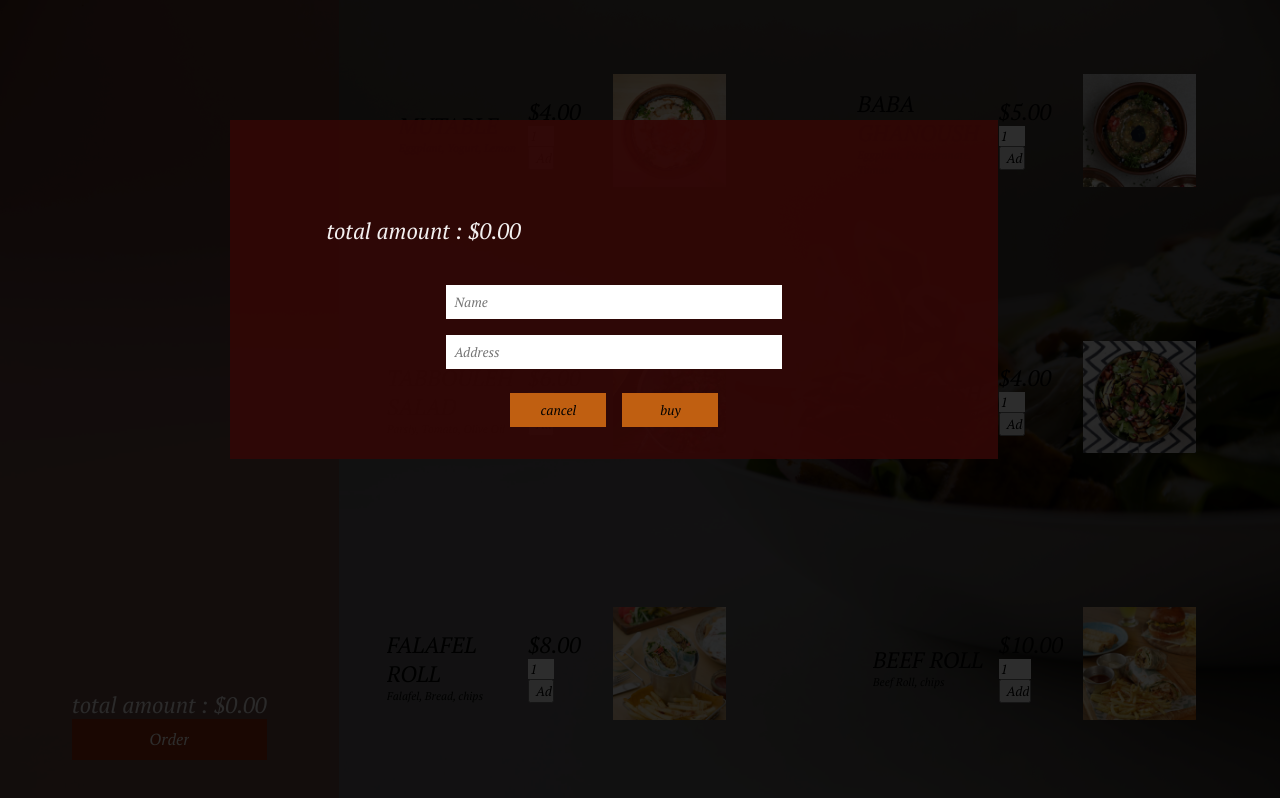
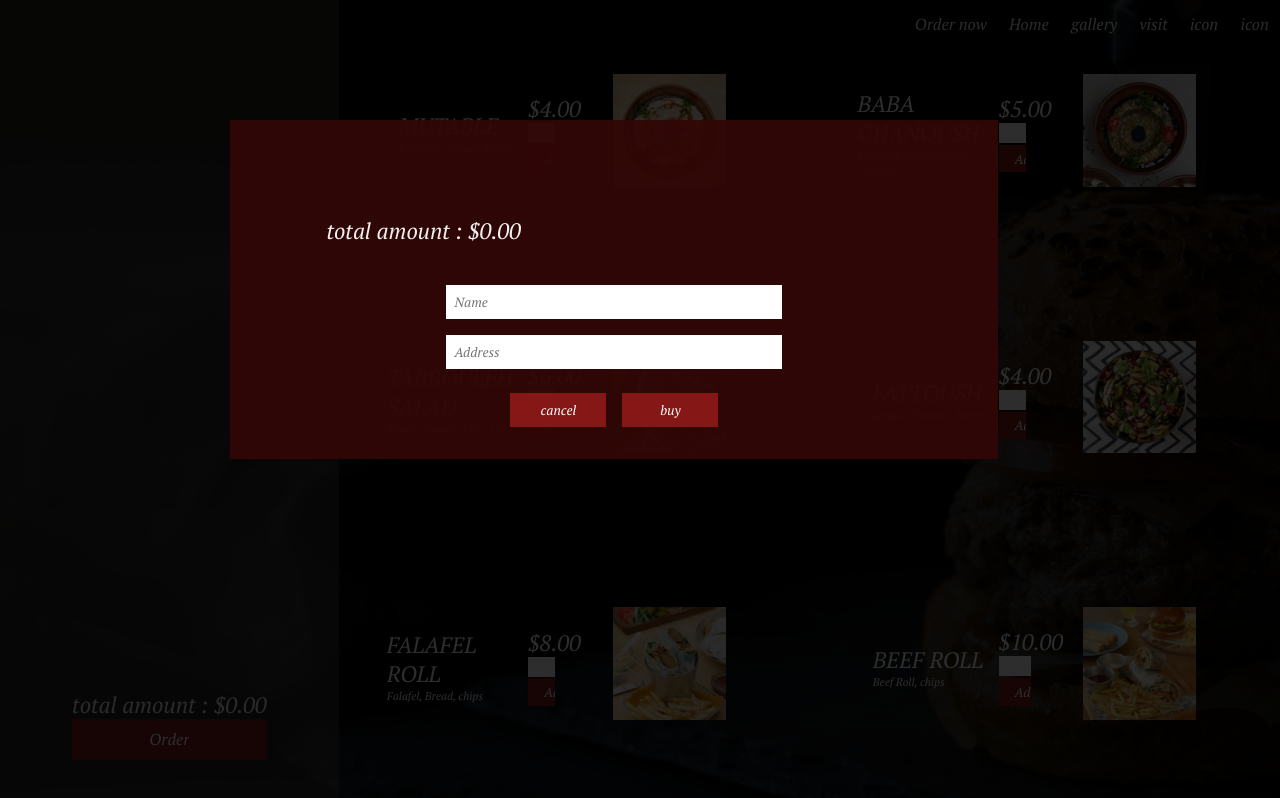
Before and after one commit to GhazalehNiazi/restaurant, a React (Create React App) app: page /menu in a window 1280 px wide. Both pictures are taken after a click on the element "Order". Built offline with nearby package versions, Linux system fonts and the light colour scheme.

Commit message:
:changed css

```diff
--- a/src/components/Cart.module.css
+++ b/src/components/Cart.module.css
@@ -2,7 +2,7 @@
   box-sizing: border-box;
 }
 .container {
-  background-color: rgba(117, 33, 18, 0.356);
+  background-color: rgba(104, 95, 93, 0.356);
   width: 100%;
   display: flex;
   flex-direction: column;
@@ -40,14 +40,14 @@
   color: gray;
 }
 .button {
-  background-color: rgb(224, 80, 22);
+  background-color: rgb(133, 24, 22);
   border: none;
   cursor: pointer;
   transition: all 0.2s ease-in;
   padding: 0.7rem 1rem;
 }
 .button:hover {
-  background-color: rgb(150, 42, 9);
+  background-color: rgb(85, 13, 13);
 }
 
 .finalDetails{
@@ -66,7 +66,7 @@
     text-decoration: none;
     border: none;
     cursor: pointer;
-    background-color: rgb(150, 42, 9);
+    background-color: rgb(133, 24, 22);
     padding:0.6rem 0.8rem;
     align-self: center;
     display: flex;
@@ -74,7 +74,7 @@
     justify-content: center;
 }
 .order:hover{
-background-color:  rgb(153, 66, 40);
+  background-color: rgb(85, 13, 13);
 }
 .orderText{
     align-self: center;
--- a/src/components/CartFinal.module.css
+++ b/src/components/CartFinal.module.css
@@ -22,16 +22,6 @@
   font-size: 1rem;
   color: gray;
 }
-/* button{
-   background-color: rgb(224, 80, 22);
-   border: none;
-   cursor: pointer;
-   transition: all 0.2s ease-in;
-   padding:0.7rem 1rem;
-}
-button:hover{
-   background-color: rgb(150, 42, 9);
-} */
 
 .totalAmount {
     color:rgb(243, 240, 240);
@@ -41,12 +31,12 @@ button:hover{
   align-self: flex-start;
 }
 .remove {
-    background-color: rgb(224, 80, 22);
+  background-color: rgb(133, 24, 22);
     border: none;
     cursor: pointer;
     transition: all 0.2s ease-in;
     padding: 0.7rem 1rem;
   }
   .remove:hover {
-    background-color: rgb(150, 42, 9);
+    background-color: rgb(85, 13, 13);
   }
--- a/src/components/FoodList.module.css
+++ b/src/components/FoodList.module.css
@@ -3,6 +3,7 @@
 *{
     margin:0;
     font-family: 'PT Serif', serif;
+    color:white;
 
 }
 .foodDetail{
--- a/src/components/FoodListForm.module.css
+++ b/src/components/FoodListForm.module.css
@@ -6,17 +6,19 @@ input{
         margin: 0;
     }
 
-    .buttons button{
+    .buttons{
         width: 100%;
-        background-color: rgb(189, 64, 15);
+        background-color: rgb(133, 24, 22);
         border: none;
         margin: 0;
+        margin-top: 6%;
         cursor: pointer;
         transition: all 0.2s ease-in;
-        padding:0.07rem 1rem;
+        padding:0.3rem 1rem;
+
     }
-    .buttons button:hover{
-        background-color: rgb(150, 42, 9);
+    .buttons:hover{
+        background-color: rgb(85, 13, 13);
     }
     form{
         display: flex;
--- a/src/components/MainPageItems.module.css
+++ b/src/components/MainPageItems.module.css
@@ -44,25 +44,34 @@ span a{
   transition: all 0.3s ease-in;
 }
 span a:hover{
-  color: rgb(212, 108, 39);
+  /* color: rgb(212, 108, 39);*/
+  color: rgb(168, 49, 47)
 }
 
 .mainActive {
   background-image: url(../image/theMainPicture.jpg);
-  opacity: 0.95;
+  /* opacity: 0.95; */
+  background-color: rgba(138, 138, 138, 0.548);
+  background-blend-mode:multiply;
   transition: all 2s ease-out;
 }
 .foodActive {
   background-image: url(../image/foodPicture.jpg);
+  background-color: rgb(75, 74, 74);
+  background-blend-mode:multiply;
   opacity: 0.95;
   transition: all 0.3s ease;
 }
 .drinkActive {
   background-image: url(../image/drinkPicture.jpg);
+  background-color: rgb(75, 74, 74);
+  background-blend-mode:multiply;
   opacity: 0.95;
   transition: all 0.3s ease;
 }
 .visitActive {
+  background-color: rgb(75, 74, 74);
+  background-blend-mode:multiply;
   opacity: 0.95;
   background-image: url(../image/visitPicture.jpg);
   transition: all 0.3s ease;
--- a/src/components/Menu.js
+++ b/src/components/Menu.js
@@ -2,7 +2,8 @@ import FoodList from "./FoodList";
 import classes from "./Menu.module.css";
 import AvailableFood from "./AvailableFood";
 import Cart from "./Cart";
-
+import NavBar from './NavBar'
+import React from "react";
 const Menu = () => {
   // printing the AvailableFood in the menu and passing the props to the FoodList
   const mealsName = AvailableFood.map((meal) => (
@@ -16,10 +17,13 @@ const Menu = () => {
     />
   ));
   return (
+    <React.Fragment>
+      <NavBar/>
     <div className={classes.container}>
       <Cart />
       <div className={classes.meals}> {mealsName}</div>
     </div>
+    </React.Fragment>
   );
 };
 export default Menu;
--- a/src/components/Menu.module.css
+++ b/src/components/Menu.module.css
@@ -12,7 +12,7 @@
 
 .container {
     background-image: url(../image/menuBackground\ \(2\).jpg);
-    background-color: rgb(102, 100, 101);
+    background-color: rgb(75, 74, 74);
     /* opacity: 0.9; */
     background-blend-mode:multiply;
     background-attachment: scroll;
--- a/src/components/NavBar.module.css
+++ b/src/components/NavBar.module.css
@@ -2,7 +2,8 @@
   display: flex;
   position: fixed;
   right: 0;
-  padding: 3vw 0;
+  top:0;
+  padding: 1vw 0;
   font-weight: 400;
   text-decoration: none;
   cursor: pointer;
@@ -20,8 +21,9 @@
 }
 
 .navContainer li:hover {
-  color: rgb(231, 139, 18);
+
 }
 .navContainer li a:hover {
-  color: rgb(231, 139, 18);
+
+  color: rgb(168, 49, 47);
 }
--- a/src/components/Order.js
+++ b/src/components/Order.js
@@ -1,25 +1,59 @@
 import OrderForm from "./OrderForm";
 import CartFinal from "./CartFinal";
 import classes from "./Order.module.css";
-import React from "react";
+import React, { useState } from "react";
 import ReactDOM from "react-dom";
 
 const Modal = () => {
+  // const [showModal, setShowModal] = useState(true);
+
+  // const modalClickHandler = () => {
+  //   setShowModal(false);
+  // };
   return (
+    // <React.Fragment>
+    //   {showModal && (
+    //     <div className={classes.container}>
+    //       <CartFinal />
+    //       <OrderForm
+    //         className={classes.inputs}
+    //         modalClickHandler={modalClickHandler}
+    //       ></OrderForm>
+    //     </div>
+    //   )}
+    // </React.Fragment>
     <div className={classes.container}>
-      <CartFinal />
-      <OrderForm className={classes.inputs}></OrderForm>
-    </div>
+    <CartFinal />
+    <OrderForm
+      className={classes.inputs}
+      // modalClickHandler={modalClickHandler}
+    ></OrderForm>
+  </div>
   );
 };
 const Backdrop = (props) => {
-  return <div className={classes.backdrop} />;
+  // const [showModal, setShowModal] = useState(true);
+
+  // const backdropClickHandler = () => {
+  //   setShowModal(false);
+  // };
+  return (
+    // <React.Fragment>
+    //   {showModal && (
+    //     <div className={classes.backdrop} onClick={backdropClickHandler} />
+    //   )}
+    // </React.Fragment>
+    <div className={classes.backdrop}  />
+  );
 };
 
 const Order = () => {
   return (
     <React.Fragment>
-      {ReactDOM.createPortal(<Backdrop />, document.getElementById("backdrop-root"))}
+      {ReactDOM.createPortal(
+        <Backdrop />,
+        document.getElementById("backdrop-root")
+      )}
       {ReactDOM.createPortal(<Modal />, document.getElementById("modal-root"))}
     </React.Fragment>
   );
--- a/src/components/OrderForm.js
+++ b/src/components/OrderForm.js
@@ -1,6 +1,8 @@
 import React, { useRef, useState } from "react";
 import classes from "./OrderForm.module.css";
+
 const OrderForm = (props) => {
+
   const inputName = useRef();
   const inputAddress = useRef();
   const [nameIsValid, setNameIsValid] = useState(false);
@@ -67,7 +69,12 @@ const OrderForm = (props) => {
         ></input>
       </form>
       <div>
-        <button className={classes.buttons}>cancel</button>
+        <button
+          className={classes.buttons}
+        //   onClick={props.modalClickHandler}
+        >
+          cancel
+        </button>
         <button className={classes.buttons} onClick={buyButtonHandler}>
           buy
         </button>
--- a/src/components/OrderForm.module.css
+++ b/src/components/OrderForm.module.css
@@ -5,20 +5,21 @@
 .input {
   margin: 0.5rem;
   padding: 0.5rem;
+  color:black;
 }
 .buttons {
   border: none;
   cursor: pointer;
-  background-color: rgb(192, 95, 17);
+  background-color: rgb(133, 24, 22);
   margin: 1rem 0.5rem 0 0.5rem;
   padding: 0.5rem 1rem;
   width: 6rem;
 }
 .buttons:hover {
-  background-color: rgb(173, 54, 18);
+    background-color: rgb(85, 13, 13);
 }
 .error {
-  color: rgb(175, 8, 8);
+  color: rgb(245, 185, 185);
   /* padding: 0.5rem; */
   margin: 0.3rem;
   /* -webkit-box-shadow: 5px -4px 11px -3px rgba(255, 0, 0, 0.46);
```
Also changed, not shown: src/image/[Originals]/menuBackground (2).jpg (added), src/image/menuBackground (2).jpg.
